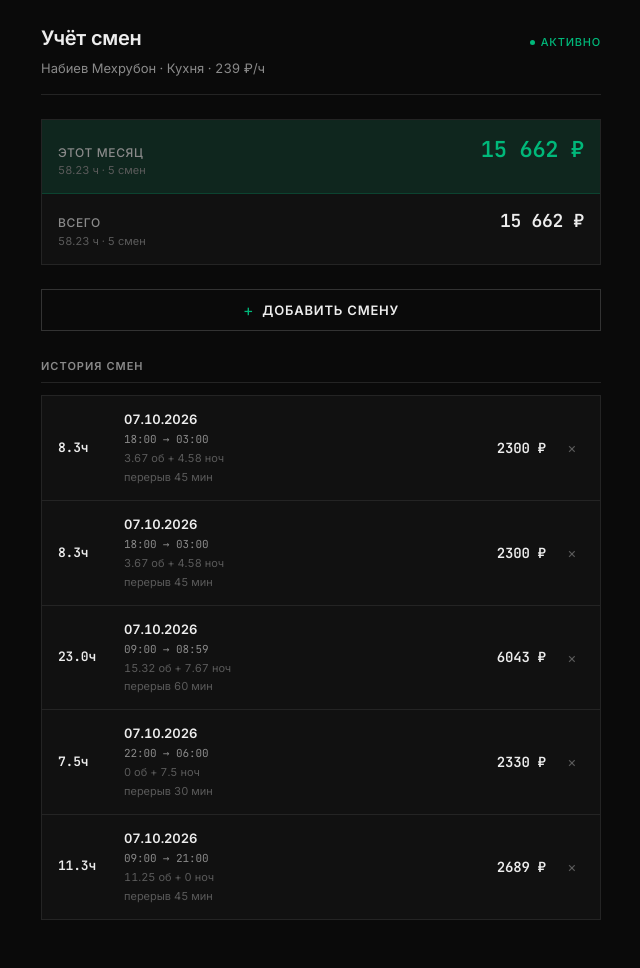
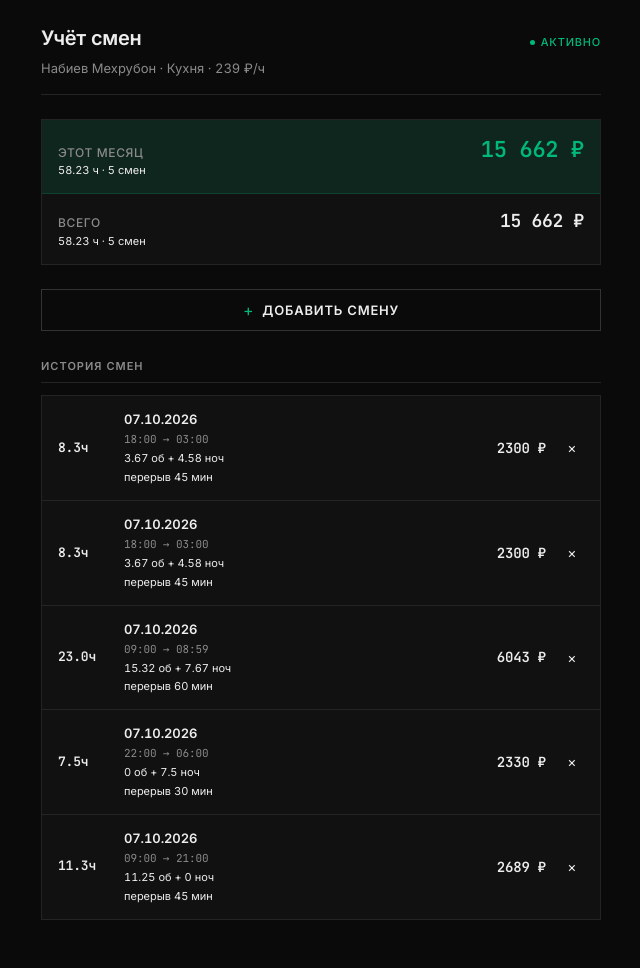
Before and after one commit to meha001/ShiftLog, a Flask app: page / in a window 1280 px wide. Shown: the whole page, without its empty margins (319-959 px from the left). Run offline with Flask 3, Linux system fonts and the light colour scheme; data comes from the database, SQL or seed files in the repository.

Commit message:
Update style.css

```diff
--- a/static/style.css
+++ b/static/style.css
@@ -18,7 +18,7 @@
 
     --text: #ededed;
     --text-muted: #8a8a8a;
-    --text-dim: #5a5a5a;
+    --text-dim: #white;
 
     /* Один акцент — сдержанный зелёный */
     --accent: #00b87a;
```
